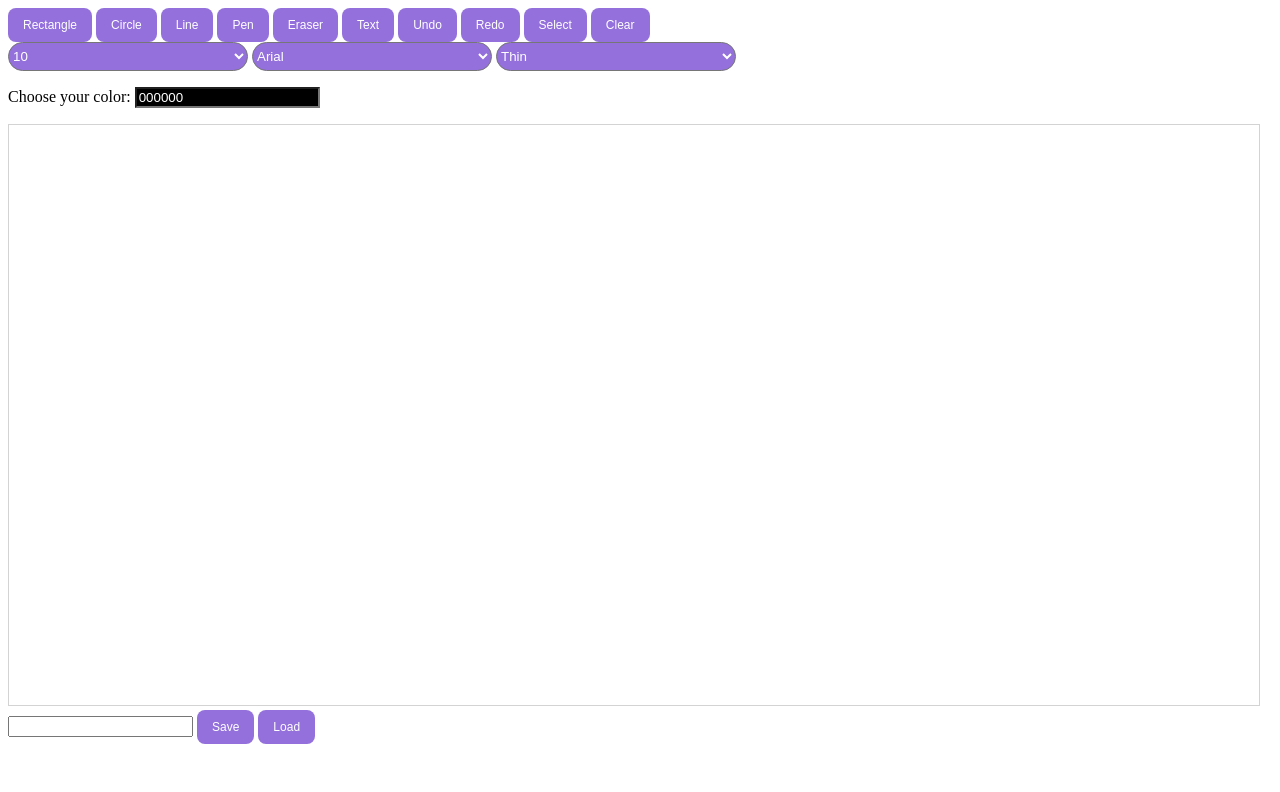
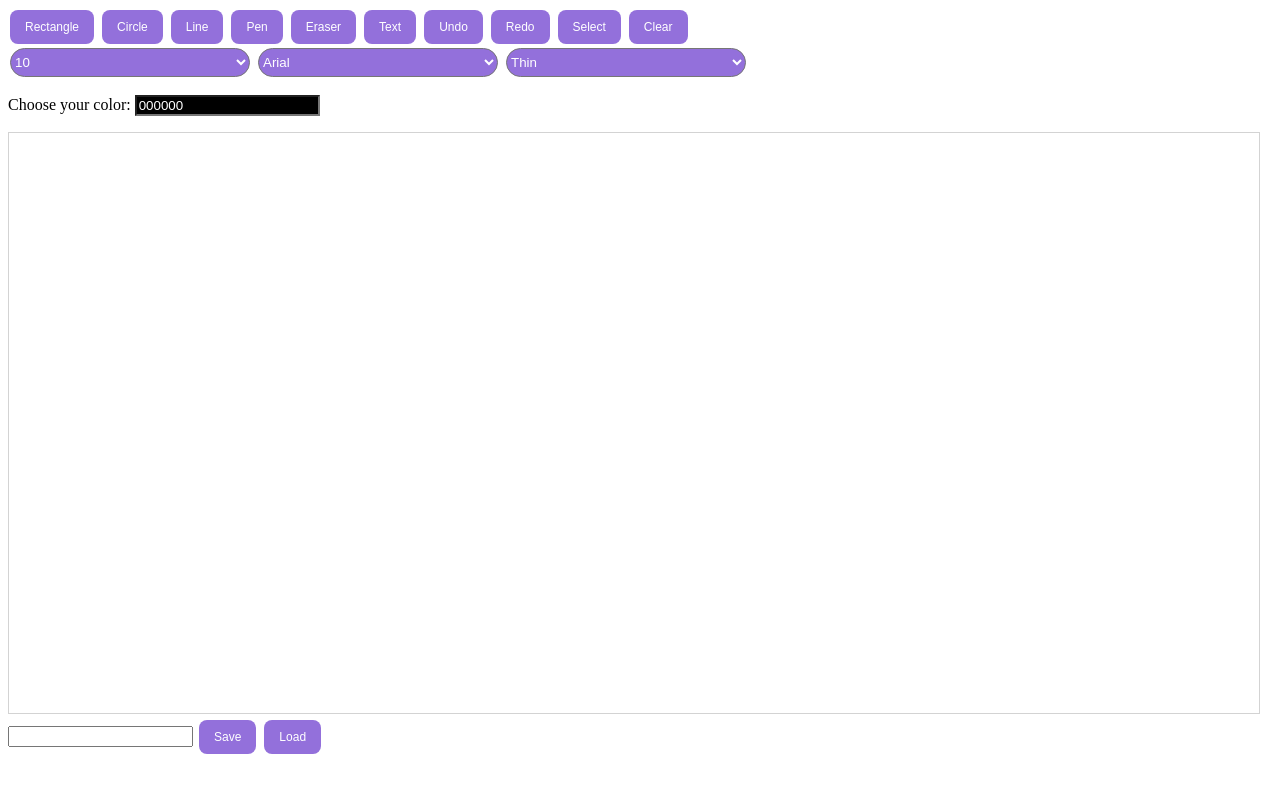
Before and after one commit to sibbaros/Veff2, a plain HTML site: page client/index.html in a window 1280 px wide. Drawn offline with nearby package versions, Linux system fonts and the light colour scheme.

Commit message:
css bæting

```diff
--- a/client/paint.css
+++ b/client/paint.css
@@ -4,6 +4,7 @@
     border-radius: 8px;
     color: white;
     padding: 10px 15px;
+    margin: 2px;
     text-align: center;
     text-decoration: none;
     display: inline-block;
@@ -16,6 +17,7 @@
     border-radius: 8px;
     color: white;
     padding: 10px 15px;
+    margin: 2px;
     text-align: center;
     text-decoration: none;
     display: inline-block;
@@ -28,6 +30,7 @@
     border-radius: 8px;
     color: white;
     padding: 10px 15px;
+    margin: 2px;
     text-align: center;
     text-decoration: none;
     display: inline-block;
@@ -40,6 +43,7 @@
     border-radius: 8px;
     color: white;
     padding: 10px 15px;
+    margin: 2px;
     text-align: center;
     text-decoration: none;
     display: inline-block;
@@ -52,7 +56,12 @@ select {
     height: 29px;
     overflow: hidden;
     width: 240px;
+    margin: 2px;
     -webkit-border-radius: 20px;
     -moz-border-radius: 20px;
     border-radius: 20px;
 }
+
+.rows {
+    padding: 5px 5px;
+}
```
